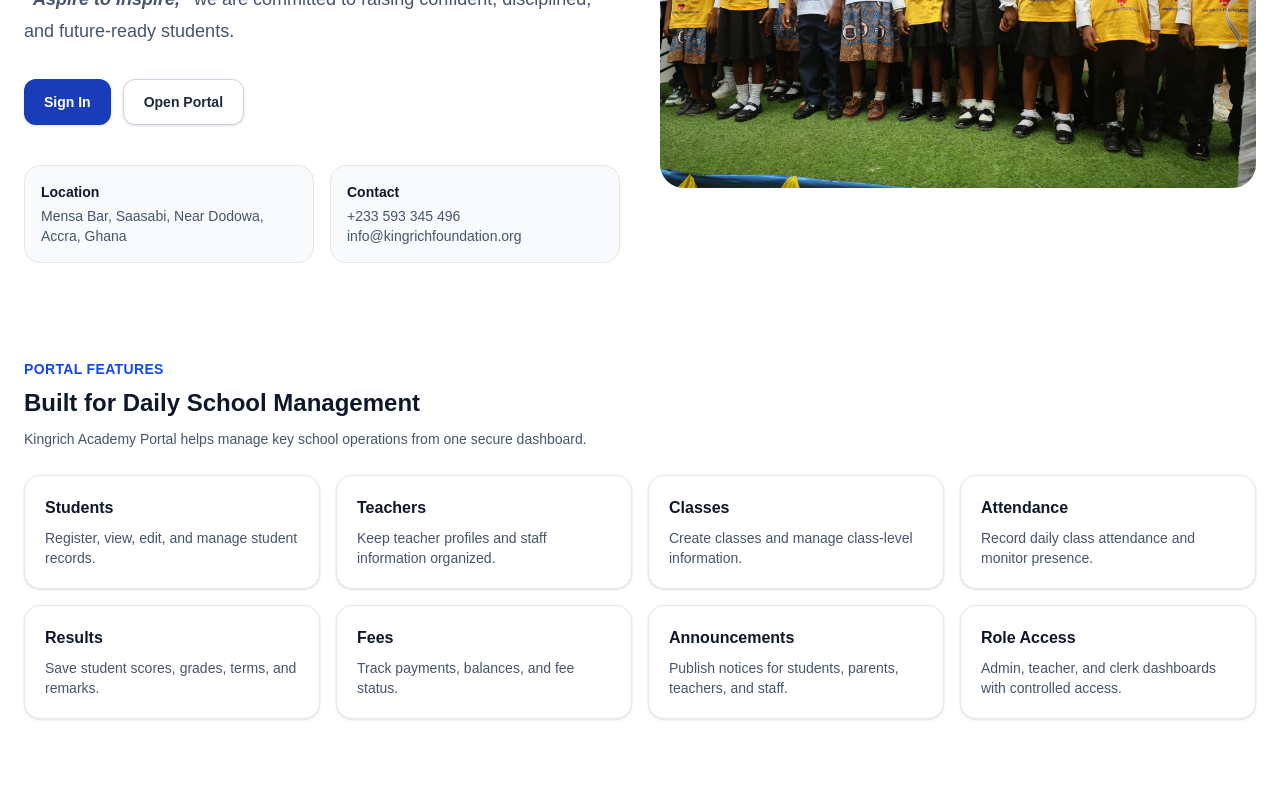
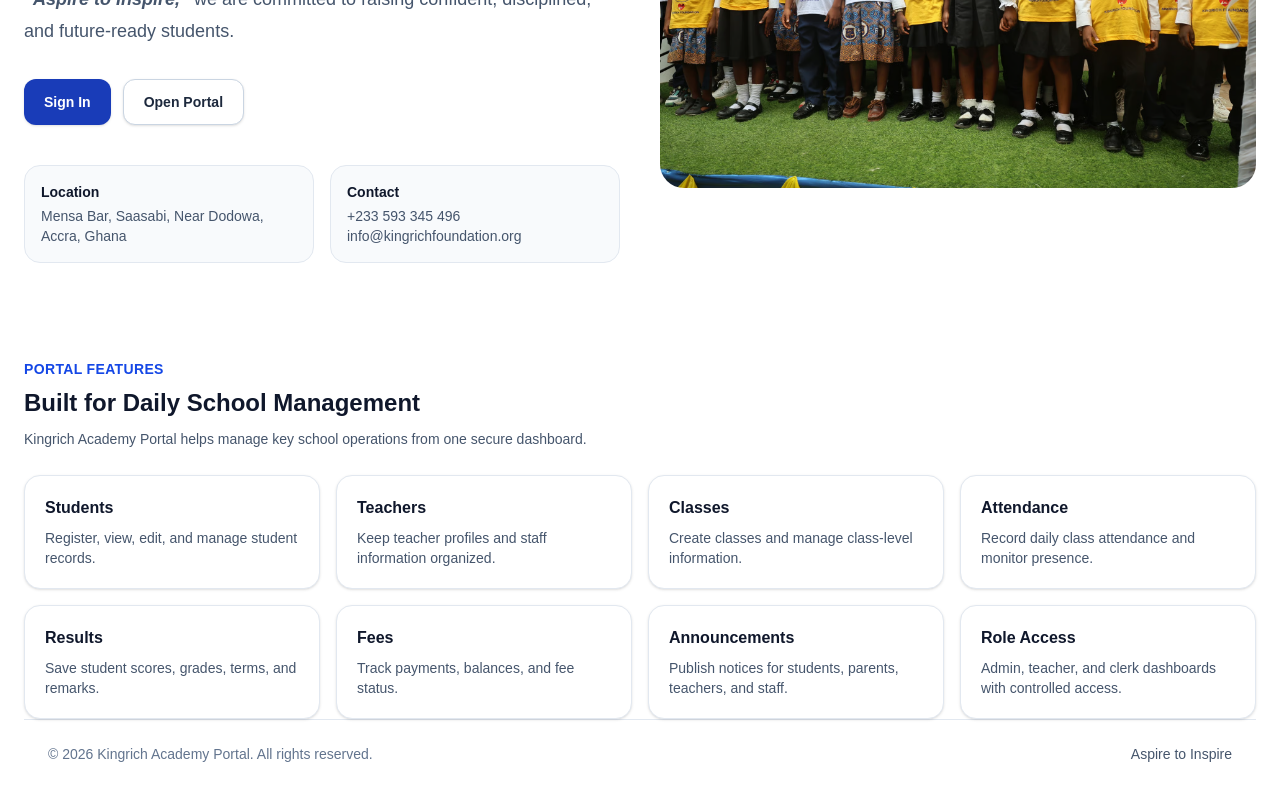
Before and after one commit to denzeldaboy-ai/kingrich-portal, a Next.js app: page / in a window 1280 px wide. Shown: the part 382-1182 px from the top of the page. Before the commit the page ends 1149 px from the top, so only its background shows below. Built offline with nearby package versions, Linux system fonts and the light colour scheme.

Commit message:
Update page.tsx

```diff
--- a/app/page.tsx
+++ b/app/page.tsx
@@ -170,6 +170,17 @@
             </p>
           </div>
         </div>
+        <footer className="border-t border-slate-200 bg-white">
+        <div className="mx-auto flex max-w-7xl flex-col gap-3 px-6 py-6 text-sm text-slate-500 md:flex-row md:items-center md:justify-between">
+          <p>
+            © {new Date().getFullYear()} Kingrich Academy Portal. All rights reserved.
+          </p>
+
+          <p className="font-medium text-slate-600">
+            Aspire to Inspire
+          </p>
+        </div>
+      </footer>
       </section>
     </main>
   );
```
